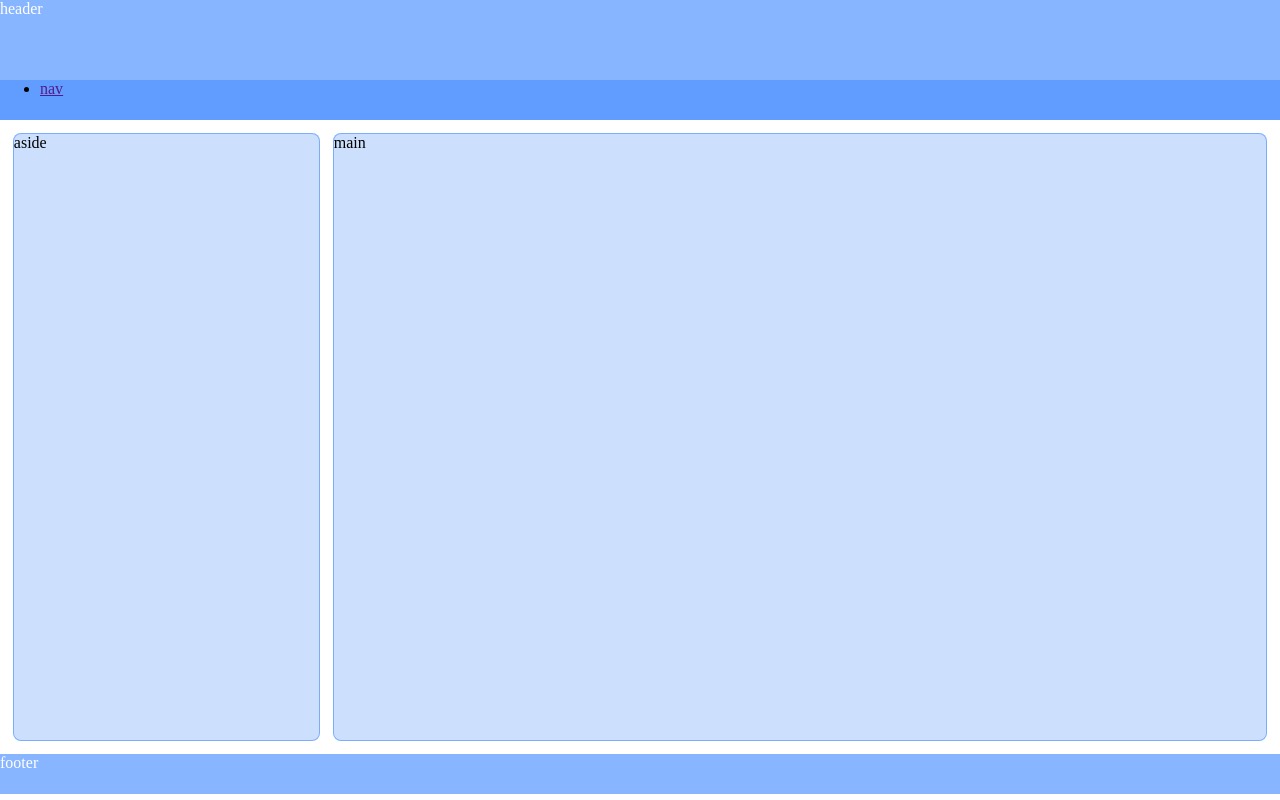
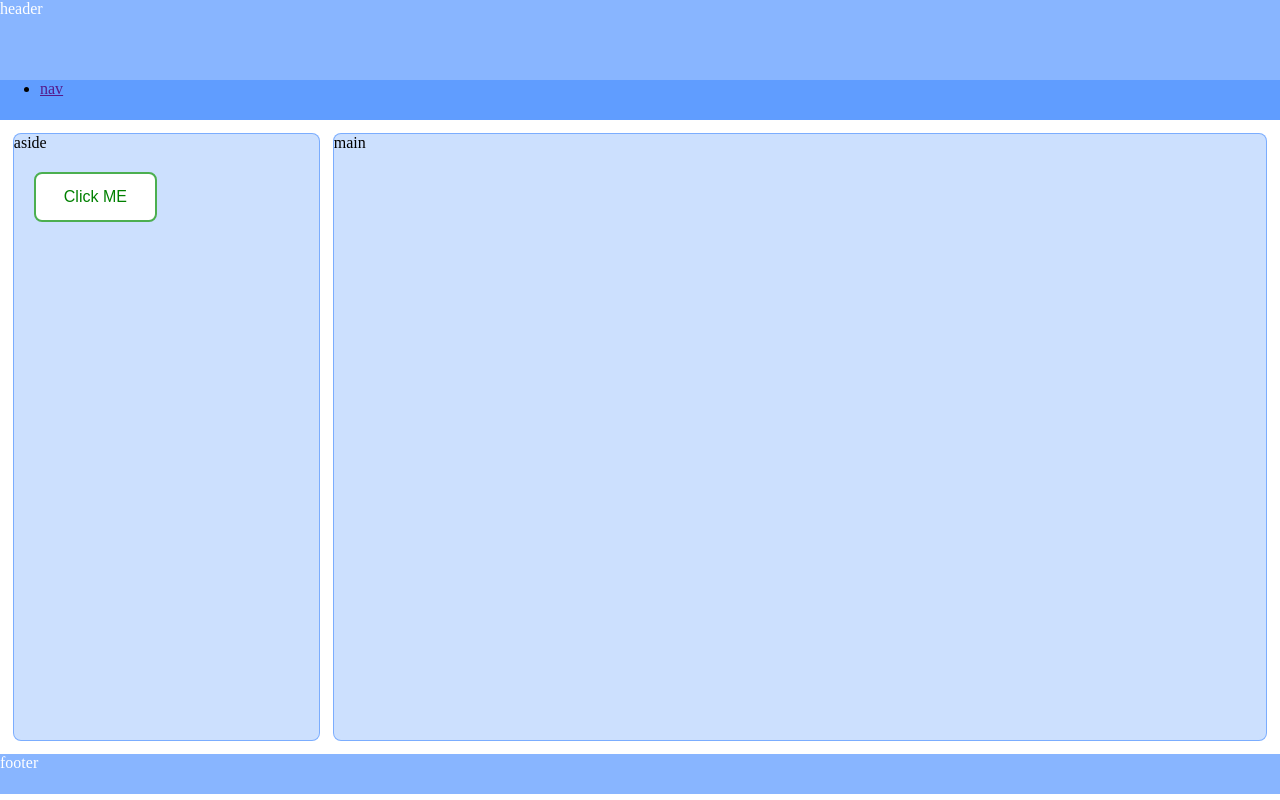
Before and after one commit to b-3s/topics, a plain HTML site: page index.html in a window 1280 px wide. Drawn offline with Linux system fonts and the light colour scheme.

Commit message:
show hide main

```diff
--- a/css/main.css
+++ b/css/main.css
@@ -53,6 +53,34 @@
 
 
 
+/* buttons */
+
+.btn {
+  border: 2px solid black;
+  background-color: white;
+  color: black;
+  padding: 14px 28px;
+  font-size: 16px;
+  cursor: pointer;
+  margin: 20px;
+  border-radius: 1vh;
+}
+
+/* Green */
+.success {
+  border-color: #4CAF50;
+  color: green;
+}
+
+.success:hover {
+  background-color: #4CAF50;
+  color: white;
+}
+
+
+
+
+
 
 /* media queries --------------------------------------------------------------------- */
 
--- a/index.html
+++ b/index.html
@@ -2,10 +2,11 @@
 <html>
 <head>
 <meta charset="UTF-8">
+<meta name="viewport" content="width=device-width, initial-scale=1">
 <title>Topics</title>
 
 <link rel="stylesheet" type="text/css" href="css/main.css">
-
+<script src="js/dom.js"></script>
 
 </head>
 
@@ -23,6 +24,9 @@
 
 	<aside id="aside">
 		aside
+		<section>
+			<button class="btn success" id="showHideBtn" onclick="successClick()">Click ME</button>
+		</section>
 	</aside>
 
 	<main id="main">
--- /dev/null
+++ b/js/dom.js
@@ -0,0 +1,15 @@
+
+
+
+// show - hide #main
+function successClick(){
+	let main = document.getElementById("main");
+	let btn = document.getElementById("showHideBtn");
+	if(main.style.display === "none"){
+		main.style.display = "block";
+		btn.innerHTML = "HIDE"
+	}else{
+		main.style.display = "none";
+		btn.innerHTML = "SHOW"
+	}
+}
```
